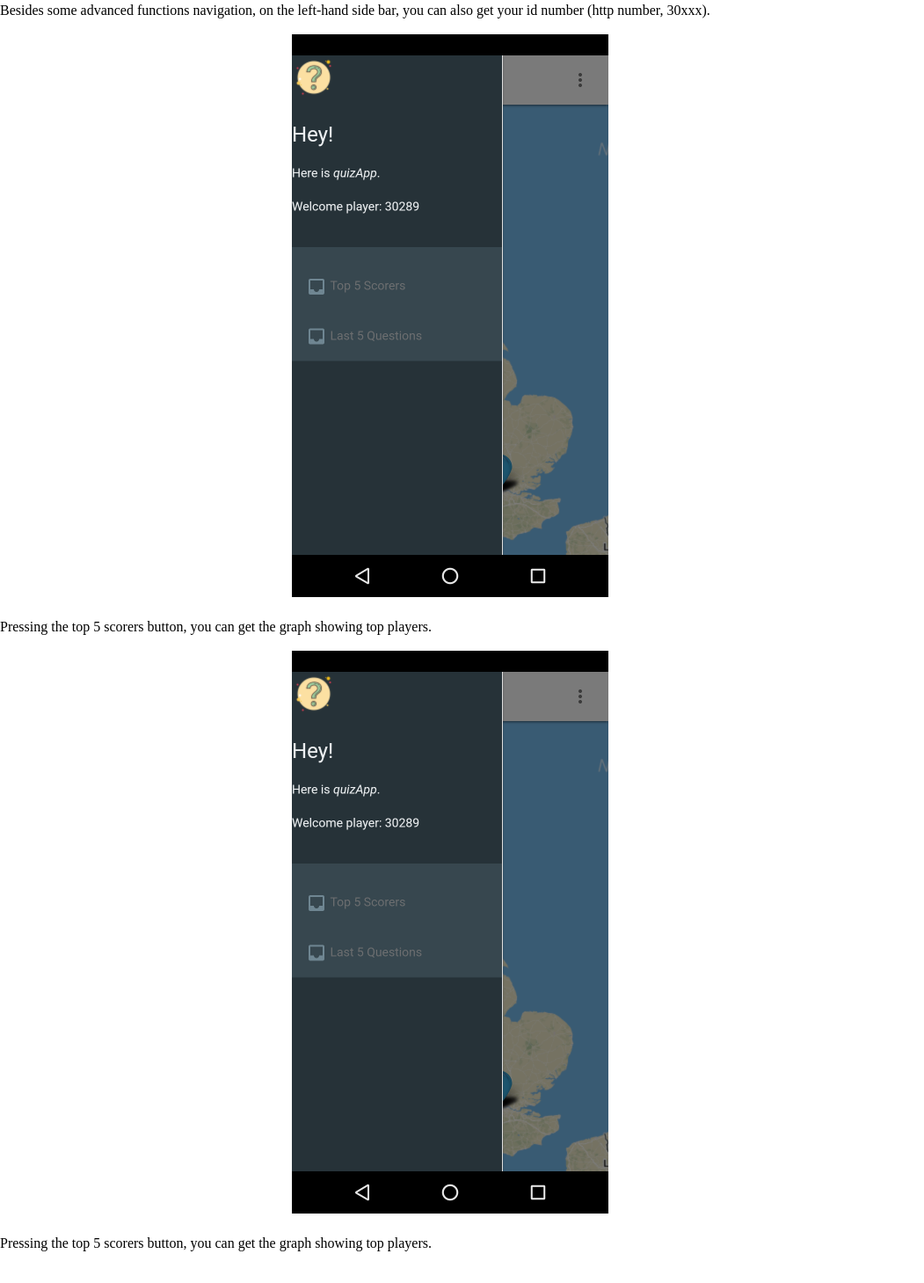
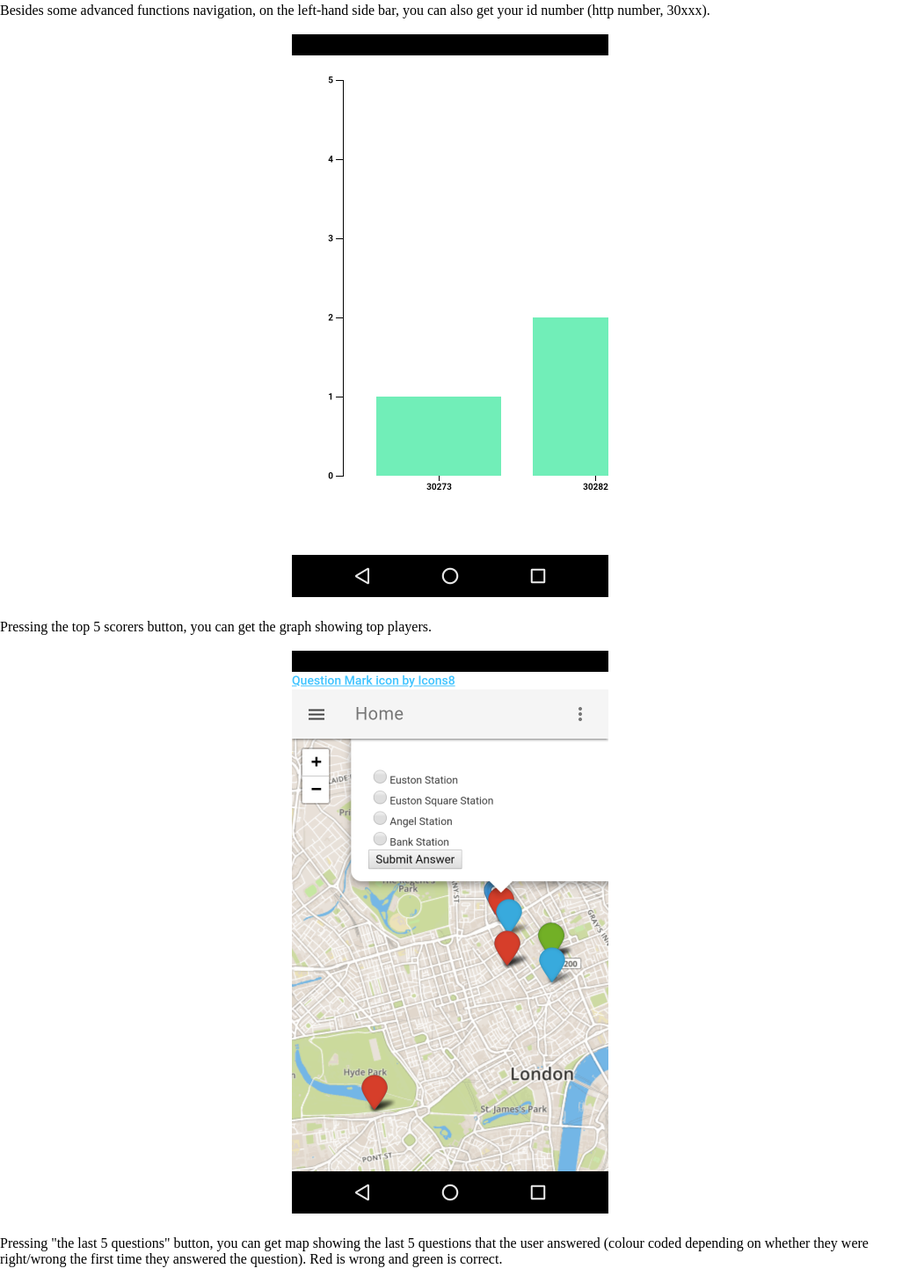
Before and after one commit to Altanis-Wu/cege0043_quizApp, a plain HTML site: page uczlm97/www/quizAppHelp.html in a window 1280 px wide. Shown: the part 5043-6502 px from the top of the page at 88% size, without its empty margins (0-1051 px from the left). Drawn offline with Linux system fonts and the light colour scheme.

Commit message:
format changes

```diff
--- a/uczlm97/www/quizAppHelp.html
+++ b/uczlm97/www/quizAppHelp.html
@@ -109,7 +109,7 @@ https://webdesign.tutsplus.com/articles/build-an-html-email-template-from-scratc
 		</tr>
 		<tr>
 			<td>
-				<center><img src="images/q7.png" alt="" width="360" height="640" style="display: block;" /></center>
+				<center><img src="images/q8.png" alt="" width="360" height="640" style="display: block;" /></center>
 			</td>
 		</tr>
 		<tr>
@@ -121,13 +121,13 @@ https://webdesign.tutsplus.com/articles/build-an-html-email-template-from-scratc
 		</tr>
 		<tr>
 			<td>
-				<center><img src="images/q7.png" alt="" width="360" height="640" style="display: block;" /></center>
+				<center><img src="images/q9.png" alt="" width="360" height="640" style="display: block;" /></center>
 			</td>
 		</tr>
 		<tr>
 			<td style="padding: 25px 0 0 0;" >
 				<div>
-					Pressing the top 5 scorers button, you can get the graph showing top players.<br /><br />
+					Pressing "the last 5 questions" button, you can get  map showing the last 5 questions that the user answered (colour coded depending on whether they were right/wrong the first time they answered the question). Red is wrong and green is correct. <br /><br />
 				</div>
 			</td>
 		</tr>
```
Also changed, not shown: uczlm97/platforms/browser/www/quizAppHelp.html (+3 -3 lines), uczlm97/www/images/q8.png (added), uczlm97/www/images/q9.png (added).
